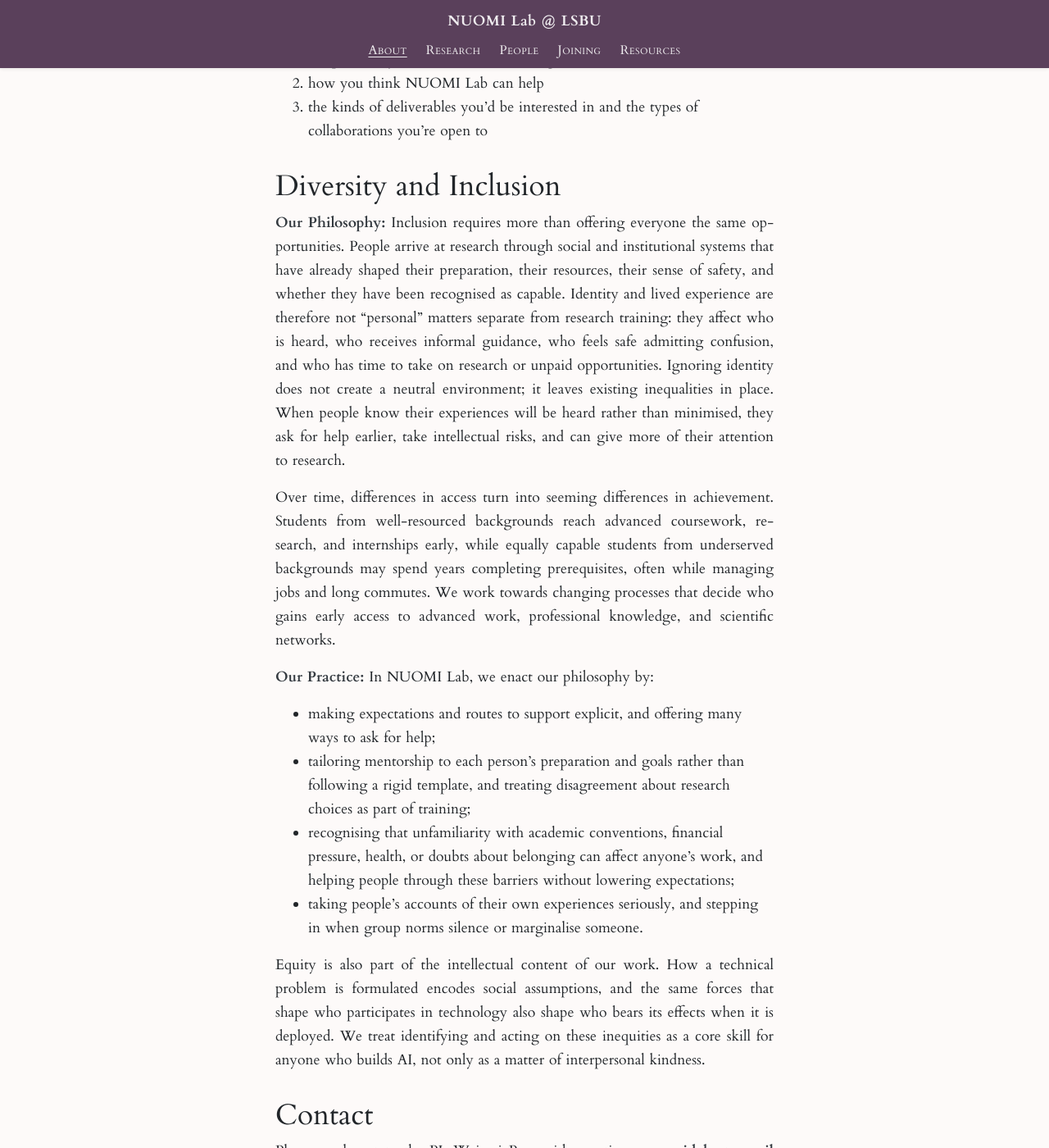
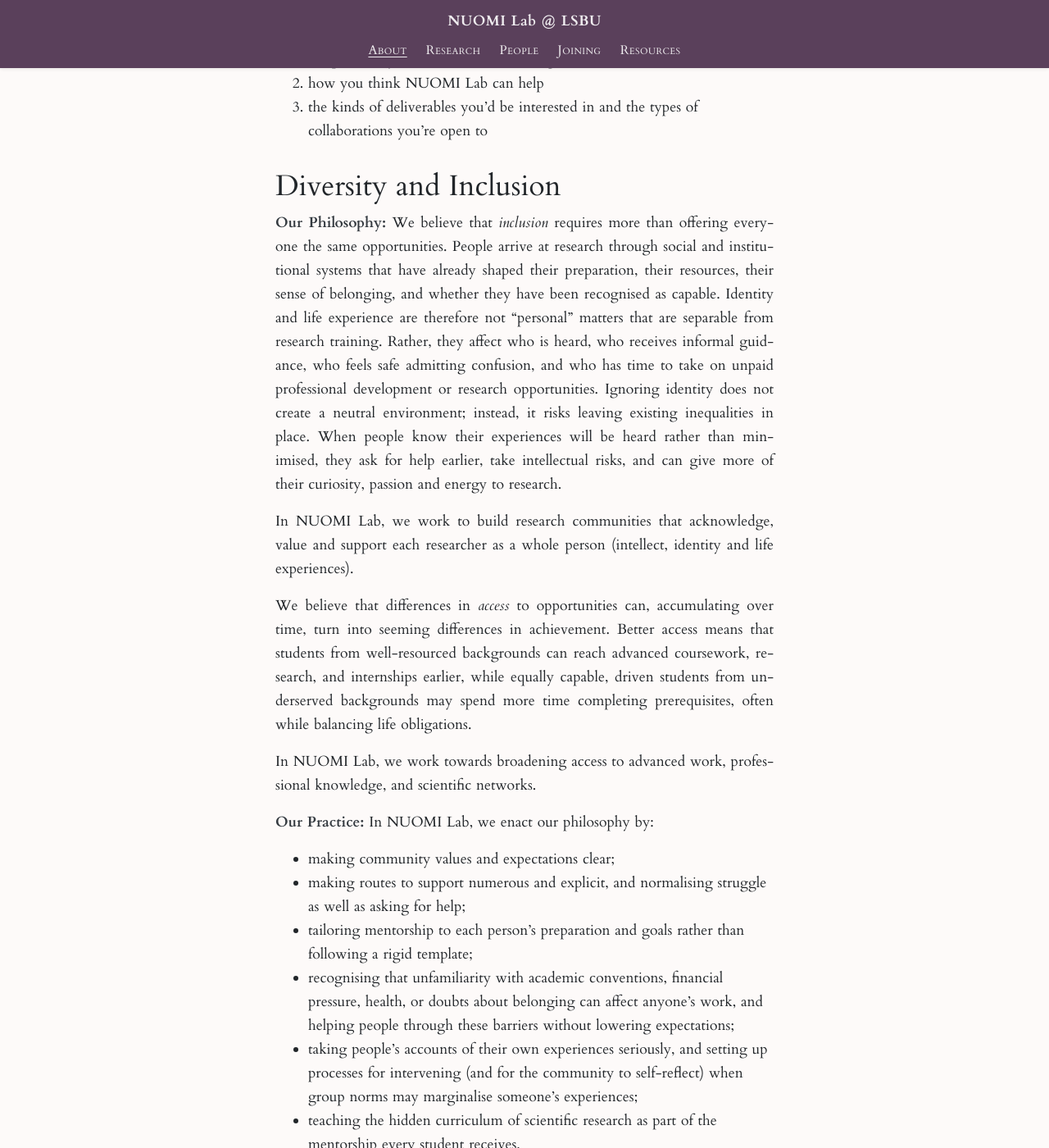
Before and after one commit to nuomi-lab/nuomi-lab.github.io, a Jekyll site: the page built from pages/index.md, in a window 1280 px wide and 1400 px high, scrolled down 6791 px. Shown: the whole window at 82% size. Built offline with Jekyll 4.4.1, drawn with Linux system fonts in a browser that asks for light colours; nearby versions of some CDN libraries; some of the changed text lies outside the part shown.

Commit message:
Rework Diversity and Inclusion section on Joining page
Co-Authored-By: Claude Opus 5.5 <noreply@anthropic.com>

```diff
--- a/_includes/content/joining.md
+++ b/_includes/content/joining.md
@@ -26,18 +26,24 @@ NUOMI Lab welcomes collaborations with researchers and domain experts in academi
 
 ## Diversity and Inclusion
 
-**Our Philosophy:** Inclusion requires more than offering everyone the same opportunities. People arrive at research through social and institutional systems that have already shaped their preparation, their resources, their sense of safety, and whether they have been recognised as capable. Identity and lived experience are therefore not "personal" matters separate from research training: they affect who is heard, who receives informal guidance, who feels safe admitting confusion, and who has time to take on research or unpaid opportunities. Ignoring identity does not create a neutral environment; it leaves existing inequalities in place. When people know their experiences will be heard rather than minimised, they ask for help earlier, take intellectual risks, and can give more of their attention to research.
+**Our Philosophy:** We believe that *inclusion* requires more than offering everyone the same opportunities. People arrive at research through social and institutional systems that have already shaped their preparation, their resources, their sense of belonging, and whether they have been recognised as capable. Identity and life experience are therefore not "personal" matters that are separable from research training. Rather, they affect who is heard, who receives informal guidance, who feels safe admitting confusion, and who has time to take on unpaid professional development or research opportunities. Ignoring identity does not create a neutral environment; instead, it risks leaving existing inequalities in place. When people know their experiences will be heard rather than minimised, they ask for help earlier, take intellectual risks, and can give more of their curiosity, passion and energy to research.
 
-Over time, differences in access turn into seeming differences in achievement. Students from well-resourced backgrounds reach advanced coursework, research, and internships early, while equally capable students from underserved backgrounds may spend years completing prerequisites, often while managing jobs and long commutes. We work towards changing processes that decide who gains early access to advanced work, professional knowledge, and scientific networks.
+In NUOMI Lab, we work to build research communities that acknowledge, value and support each researcher as a whole person (intellect, identity and life experiences).
+
+We believe that differences in *access* to opportunities can, accumulating over time, turn into seeming differences in achievement. Better access means that students from well-resourced backgrounds can reach advanced coursework, research, and internships earlier, while equally capable, driven students from underserved backgrounds may spend more time completing prerequisites, often while balancing life obligations.
+
+In NUOMI Lab, we work towards broadening access to advanced work, professional knowledge, and scientific networks.
 
 **Our Practice:** In NUOMI Lab, we enact our philosophy by:
 
-- making expectations and routes to support explicit, and offering many ways to ask for help;
-- tailoring mentorship to each person's preparation and goals rather than following a rigid template, and treating disagreement about research choices as part of training;
+- making community values and expectations clear;
+- making routes to support numerous and explicit, and normalising struggle as well as asking for help;
+- tailoring mentorship to each person's preparation and goals rather than following a rigid template;
 - recognising that unfamiliarity with academic conventions, financial pressure, health, or doubts about belonging can affect anyone's work, and helping people through these barriers without lowering expectations;
-- taking people's accounts of their own experiences seriously, and stepping in when group norms silence or marginalise someone.
+- taking people's accounts of their own experiences seriously, and setting up processes for intervening (and for the community to self-reflect) when group norms may marginalise someone's experiences;
+- teaching the hidden curriculum of scientific research as part of the mentorship every student receives.
 
-Equity is also part of the intellectual content of our work. How a technical problem is formulated encodes social assumptions, and the same forces that shape who participates in technology also shape who bears its effects when it is deployed. We treat identifying and acting on these inequities as a core skill for anyone who builds AI, not only as a matter of interpersonal kindness.
+Equity is also part of the intellectual content of our work. How a technical problem is formulated encodes social assumptions, and the same forces that shape who participates in technology also shape who is affected after it is deployed. We teach, as a core skill, every student to identify and engage with these inequities through their research.
 
 ## Contact
 
```
